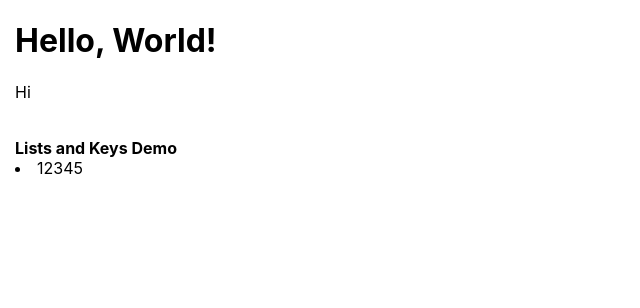
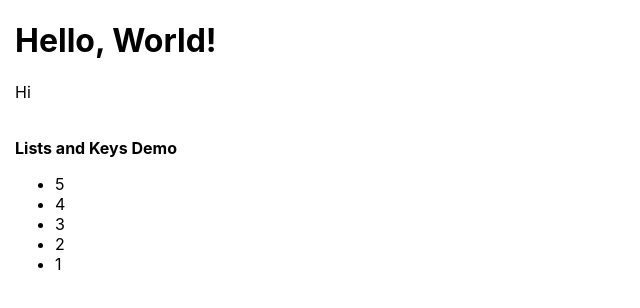
Before and after one commit to hedyhli/react-myapp, a React (Create React App) app: page / in a window 1280 px wide. Shown: the top 308 px of the page, without its empty margins (0-640 px from the left). Built offline with nearby package versions, Linux system fonts and the light colour scheme.

Commit message:
finish listnkeys first plan goal

```diff
--- a/src/App.js
+++ b/src/App.js
@@ -4,12 +4,12 @@ import HelloName from './Components/HelloName'
 import HeaderDescrpt from './Components/HeaderDescrpt'
 import ListsNKeys from "./Components/ListsNKeys";
 
+var myListItems = [5,4,3,2,1]
 class App extends React.Component {
-
   render() {
     var helloHeader = <HelloName name=""/>;
     var headerDescrpt = <HeaderDescrpt contents="Hi"/>;
-    var myList = <ListsNKeys items={[5,4,3,2,1]}/> // FIXME:props not working (showing default items)
+    var myList = <ListsNKeys items={myListItems}/>
     return (
       <div>
         {helloHeader}
--- a/src/Components/ListsNKeys.js
+++ b/src/Components/ListsNKeys.js
@@ -4,22 +4,21 @@ import React from 'react';
 class ListsNKeys extends React.Component {
   constructor(props) {
     super(props);
-    this.state = {
-      items: [1,2,3,4,5]
-    }
 
-    if(this.props.item) {
+    if(this.props.items) {
       let temp = props.items.map((n) =>
-        <ul>{n}</ul>
+        <li>{n}</li>
       );
-      this.setState({this: temp})
+      this.state = {items: temp};
+    } else {
+      this.state = { items: [1,2,3,4,5] };
     }
 
   }
   render() {
     return (
       <div>
-        <li>{this.state.items}</li>
+        <ul>{this.state.items}</ul>
       </div>
     );
   }
```
